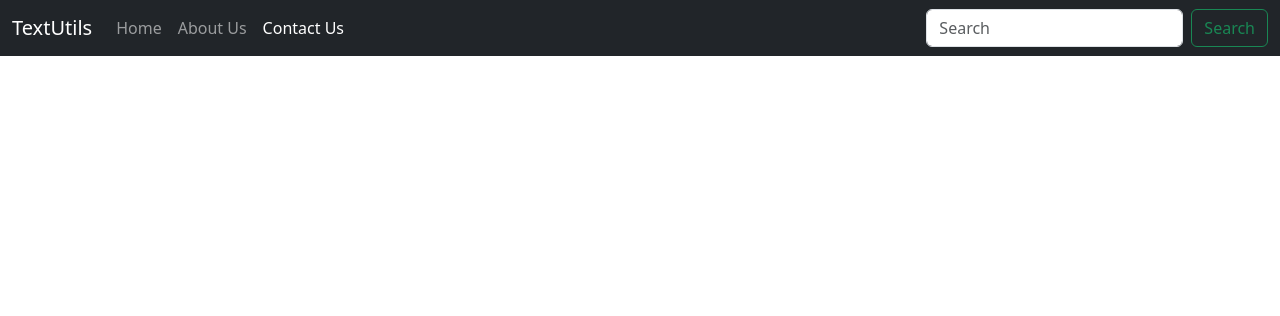
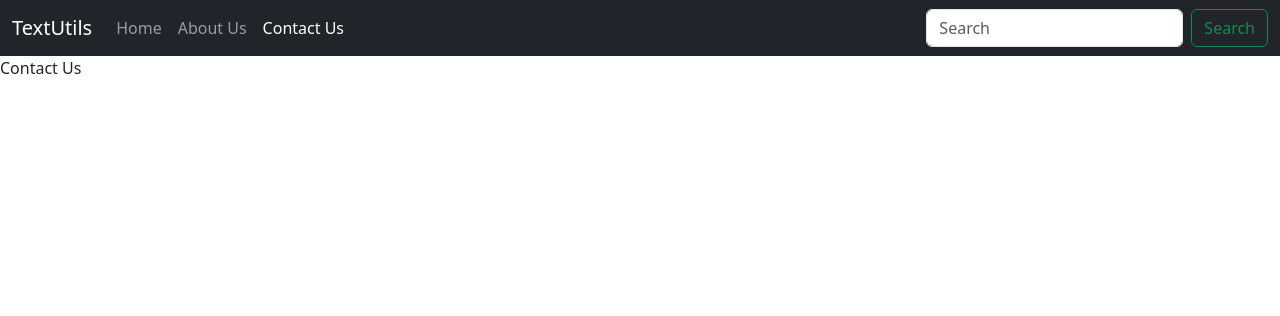
Before and after one commit to Taraansh/textutils_django, a Django app: page /contactus in a window 1280 px wide. Shown: the top 316 px of the page. Run offline with Django 4.2, Linux system fonts and the light colour scheme.

Commit message:
Contact us page

```diff
--- a/textutils/templates/contactus.html
+++ b/textutils/templates/contactus.html
@@ -36,7 +36,7 @@
     </form>
   </div>
 </nav>
-
+<p>Contact Us</p>
     <script src="https://cdn.jsdelivr.net/npm/bootstrap@5.3.0-alpha1/dist/js/bootstrap.bundle.min.js" integrity="sha384-w76AqPfDkMBDXo30jS1Sgez6pr3x5MlQ1ZAGC+nuZB+EYdgRZgiwxhTBTkF7CXvN" crossorigin="anonymous"></script>
   </body>
 </html>
```
